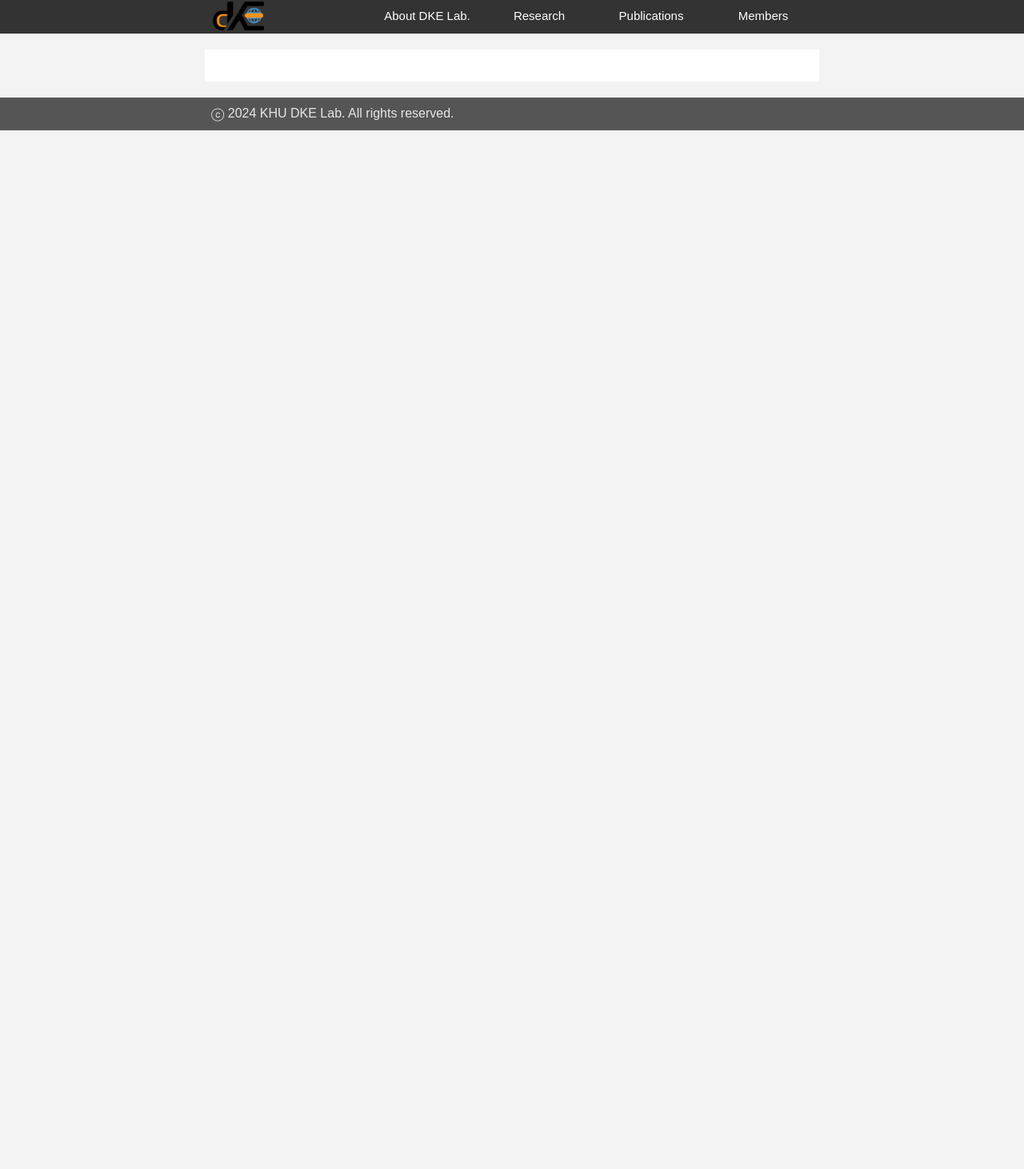
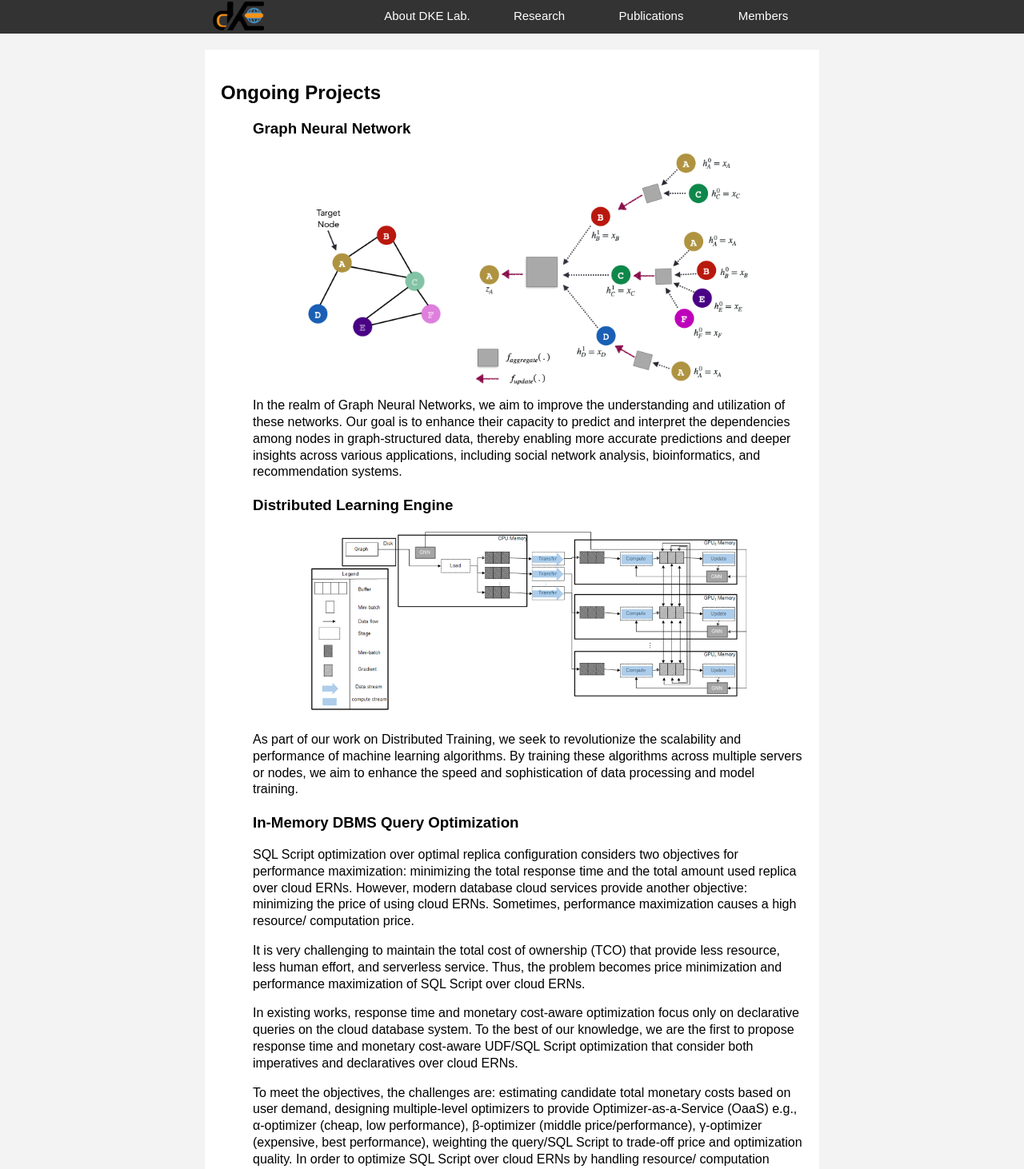
Before and after one commit to meongju0o0/DKE-homepage, a React (Create React App) app: page /pages/research/ongoing-research in a window 1280 px wide. Shown: the part 3-1465 px from the top of the page at 80% size. Before the commit the page ends 800 px from the top, so only its background shows below. Built offline with nearby package versions, Linux system fonts and the light colour scheme.

Commit message:
Update Ongoing Research

```diff
--- a/src/App.js
+++ b/src/App.js
@@ -1,5 +1,6 @@
 import React from 'react';
 import { BrowserRouter as Router, Route, Routes } from 'react-router-dom';
+
 import Navbar from './components/Navbar';
 import Footer from './components/Footer';
 import MainPage from './MainPage';
--- a/src/components/pages/research/OngoingResearch.js
+++ b/src/components/pages/research/OngoingResearch.js
@@ -1,12 +1,40 @@
 import React from 'react';
 
 import '../styles/Default.css';
+import GNN from '../../../assets/images/projects/gnn.png';
+import DistLearning from '../../../assets/images/projects/distributed-training.png';
 
 const OngoingResearch = () => {
     return (
         <div className="wrapper">
             <div className="main-content">
-
+                <div className="section">
+                    <h2>Ongoing Projects</h2>
+                    <div className="section">
+                        <ul>
+                            <h3>Graph Neural Network</h3>
+                            <img src={GNN} alt="GNN" />
+                            <p>In the realm of Graph Neural Networks, we aim to improve the understanding and utilization of these networks. Our goal is to enhance their capacity to predict and interpret the dependencies among nodes in graph-structured data, thereby enabling more accurate predictions and deeper insights across various applications, including social network analysis, bioinformatics, and recommendation systems.</p>
+                        </ul>
+                    </div>
+                    <div className="section">
+                        <ul>
+                            <h3>Distributed Learning Engine</h3>
+                            <img src={DistLearning} alt="DistLearning" />
+                            <p>As part of our work on Distributed Training, we seek to revolutionize the scalability and performance of machine learning algorithms. By training these algorithms across multiple servers or nodes, we aim to enhance the speed and sophistication of data processing and model training.</p>
+                        </ul>
+                    </div>
+                    <div className="section">
+                        <ul>
+                            <h3>In-Memory DBMS Query Optimization</h3>
+                            {/*<img src={ } alt="DBMS" />*/}
+                            <p>SQL Script optimization over optimal replica configuration considers two objectives for performance maximization: minimizing the total response time and the total amount used replica over cloud ERNs. However, modern database cloud services provide another objective: minimizing the price of using cloud ERNs. Sometimes, performance maximization causes a high resource/ computation price.</p>
+                            <p>It is very challenging to maintain the total cost of ownership (TCO) that provide less resource, less human effort, and serverless service. Thus, the problem becomes price minimization and performance maximization of SQL Script over cloud ERNs.</p>
+                            <p>In existing works, response time and monetary cost-aware optimization focus only on declarative queries on the cloud database system. To the best of our knowledge, we are the first to propose response time and monetary cost-aware UDF/SQL Script optimization that consider both imperatives and declaratives over cloud ERNs.</p>
+                            <p>To meet the objectives, the challenges are: estimating candidate total monetary costs based on user demand, designing multiple-level optimizers to provide Optimizer-as-a-Service (OaaS) e.g., α-optimizer (cheap, low performance), β-optimizer (middle price/performance), γ-optimizer (expensive, best performance), weighting the query/SQL Script to trade-off price and optimization quality. In order to optimize SQL Script over cloud ERNs by handling resource/ computation prices, we need a cost model for resource/ computation prices.</p>
+                        </ul>
+                    </div>
+                </div>
             </div>
         </div>
     )
--- a/src/components/pages/research/PastResearch.js
+++ b/src/components/pages/research/PastResearch.js
@@ -6,7 +6,7 @@ const PastResearch = () => {
     return (
         <div className="wrapper">
             <div className="main-content">
-
+                <h1 style={ {textAlign: 'center'} }>Not Published yet</h1>
             </div>
         </div>
     )
```
